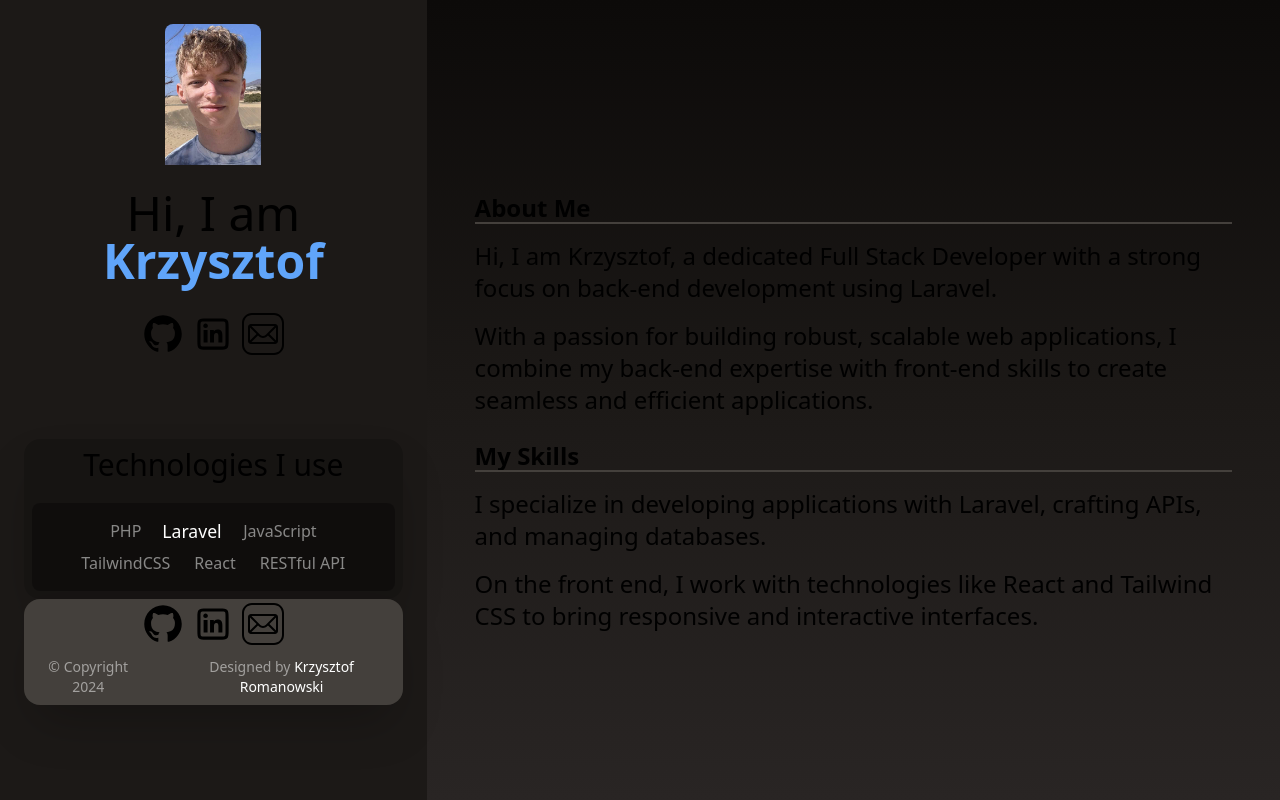
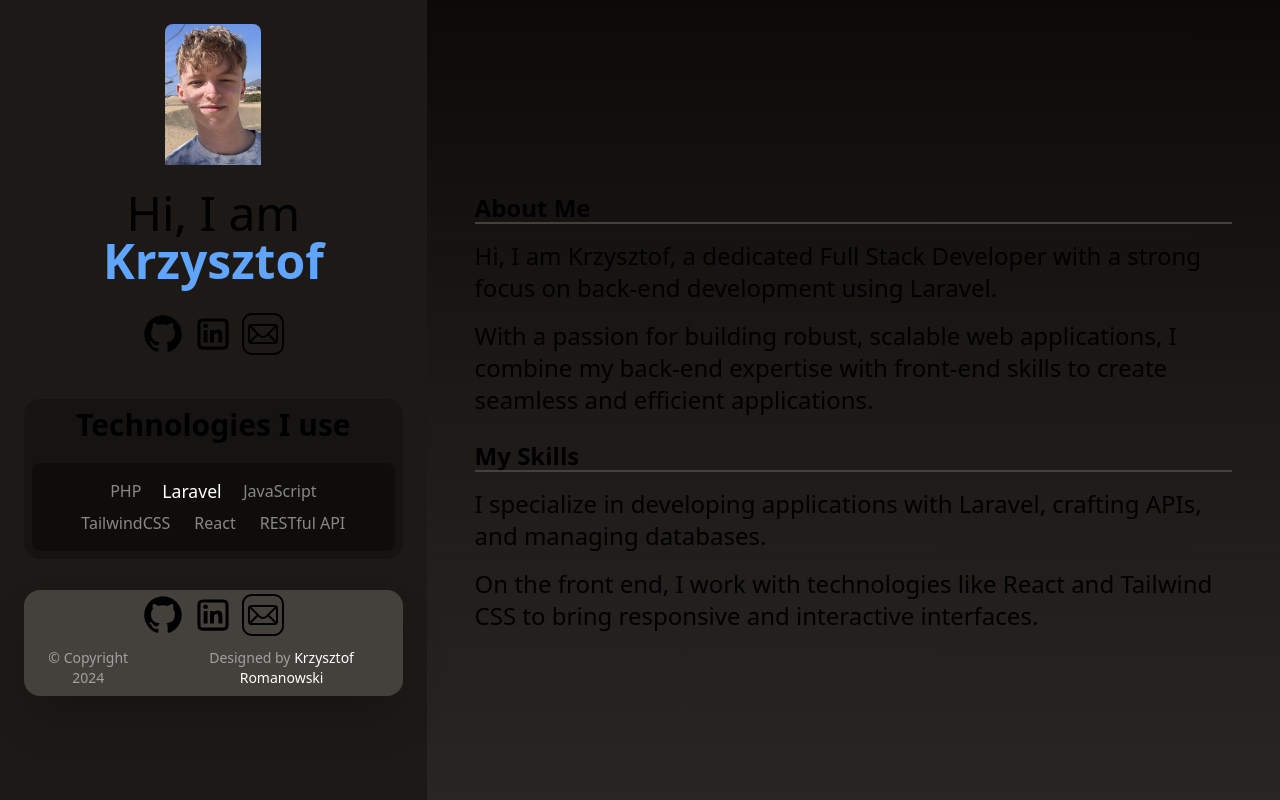
Before and after one commit to Tenarien/tenarien.github.io, a website built with Vite: page index.html in a window 1280 px wide. Built offline with nearby package versions, Linux system fonts and the light colour scheme.

Commit message:
Changed margin in technologies part

```diff
--- a/index.html
+++ b/index.html
@@ -44,8 +44,10 @@
                 </svg>
             </a>
         </div>
-        <div class="mt-20 bg-black max-w h-auto rounded-2xl bg-opacity-20 p-2 shadow-2xl">
-            <h1 class="mb-5 text-3xl text-center">Technologies I use</h1>
+
+        <!-- Technologies -->
+        <div class="mt-10 bg-black max-w h-auto rounded-2xl bg-opacity-20 p-2 shadow-custom transition duration-300 hover:shadow-custom-less">
+            <h1 class="mb-5 text-3xl font-bold text-center">Technologies I use</h1>
             <div id="technologies" class="bg-black bg-opacity-30 rounded-lg p-4 flex flex-wrap gap-2 justify-center items-center text-center">
                 <a href="https://www.php.net/" target="_blank" class="transform duration-500 text-white text-opacity-50 px-2">PHP</a>
                 <a href="https://laravel.com/" target="_blank" class="transform duration-500 text-white text-opacity-50 px-2">Laravel</a>
```
